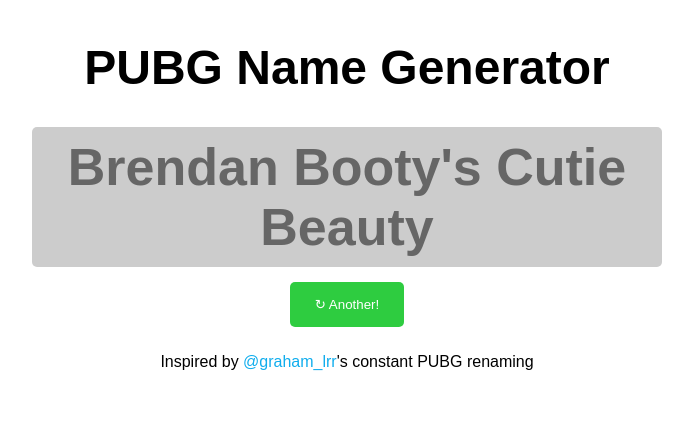
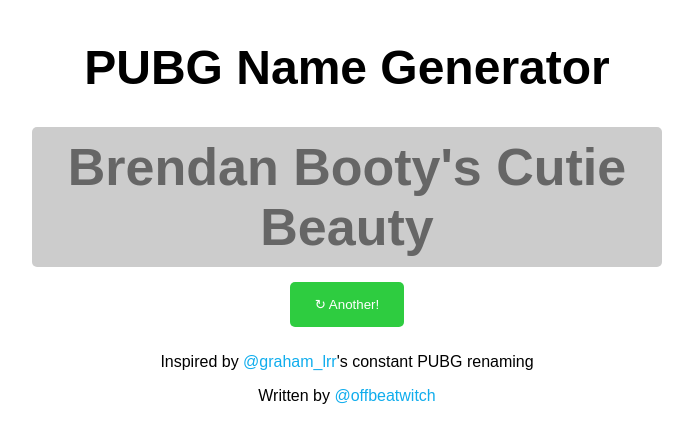
Before and after one commit to hedgehog1029/pubg-names, a plain HTML site: page index.html in a window 1280 px wide. Shown: the whole page, without its empty margins (293-986 px from the left). Drawn offline with Linux system fonts and the light colour scheme.

Commit message:
Viewport + credits

```diff
--- a/index.html
+++ b/index.html
@@ -1,6 +1,7 @@
 <html>
     <head>
         <title>PUBG Name Generator</title>
+        <meta name="viewport" content="width=device-width, initial-scale=1" />
         <link rel="stylesheet" href="static/style.css" />
     </head>
     <body>
@@ -9,6 +10,7 @@
             <h2 class="generated loading" id="generated">Loading...</h2>
             <button class="generate-btn" onclick="generate()">↻ Another!</button>
             <p>Inspired by <a href="https://twitter.com/Graham_LRR">@graham_lrr</a>'s constant PUBG renaming</p>
+            <p>Written by <a href="https://twitter.com/offbeatwitch">@offbeatwitch</a></p>
         </div>
         <script src="static/index.js"></script>
     </body>
```
